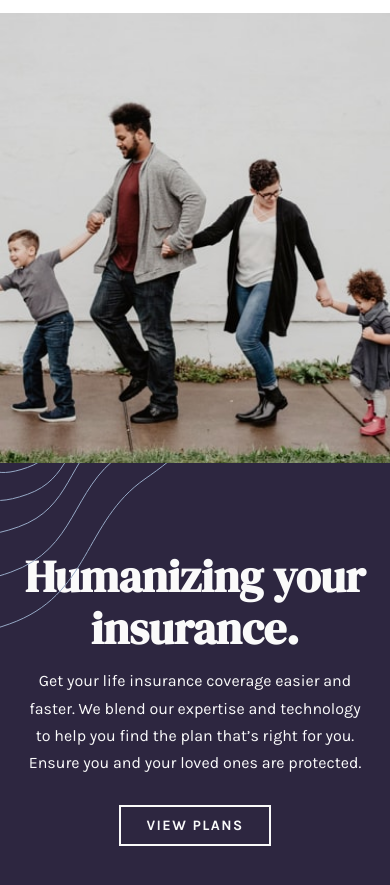
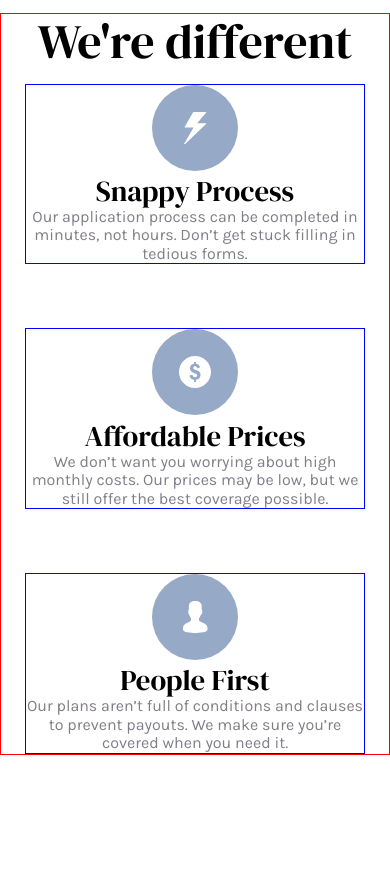
Before and after one commit to Johnjahiro/Insure-landing-page, a plain HTML site: page index.html in a window 390 px wide. Shown: the part 59-944 px from the top of the page. After the commit the page ends 844 px from the top, so only its background shows below. Drawn offline with Linux system fonts and the light colour scheme.

Commit message:
articles - 1/2 - mobile first

```diff
--- a/index.html
+++ b/index.html
@@ -42,5 +42,37 @@
         </div>
       </div>
     </section>
+
+    <section class="we-are">
+      <div class="wrapper">
+        <h1 class="hero__title hero__title--color">We're different</h1>
+        <div class="we-are__grid">
+          <div class="we-are__item">
+            <img class="we-are__image" src="./assets/images/icon-snappy-process.svg" alt="" />
+            <h2 class="we-are__title">Snappy Process</h2>
+            <p class="we-are__parrafo">
+              Our application process can be completed in minutes, not hours.
+              Don’t get stuck filling in tedious forms.
+            </p>
+          </div>
+          <div class="we-are__item">
+            <img class="we-are__image" src="./assets/images/icon-affordable-prices.svg" alt="" />
+            <h2 class="we-are__title">Affordable Prices</h2>
+            <p class="we-are__parrafo">
+              We don’t want you worrying about high monthly costs. Our prices
+              may be low, but we still offer the best coverage possible.
+            </p>
+          </div>
+          <div class="we-are__item">
+            <img class="we-are__image" src="./assets/images/icon-people-first.svg" alt="" />
+            <h2 class="we-are__title">People First</h2>
+            <p class="we-are__parrafo">
+              Our plans aren’t full of conditions and clauses to prevent
+              payouts. We make sure you’re covered when you need it.
+            </p>
+          </div>
+        </div>
+      </div>
+    </section>
   </body>
 </html>
--- a/scss/4-modules/_4-modules.scss
+++ b/scss/4-modules/_4-modules.scss
@@ -1,6 +1,6 @@
 @import 'menu';
 @import 'wrapper';
-@import 'hero';
+@import 'sections';
 @import 'buttons';
 @import 'labels';
 @import 'links';
--- a/scss/4-modules/_hero.scss
+++ b/scss/4-modules/_sections.scss
@@ -1,5 +1,6 @@
 .hero {
     text-align: center;
+    display: none;
 
     &__image {
         height: 450px;
@@ -34,6 +35,12 @@
         color: $veryLightGray;
         font-size: 2.8em;
         z-index: 40;
+
+        &--color {
+            color: #000;
+            font-size: 3em;
+            font-weight: normal;
+        }
     }
 
     &__parrafo {
@@ -42,3 +49,26 @@
         padding-bottom: 2.5em;
     }
 }
+
+.we-are {
+    text-align: center;
+    border: 1px solid red;
+
+    &__grid {
+        display: grid;
+        grid-row-gap: 4em;
+    }
+
+    &__item {
+        border: 1px solid blue;
+    }
+
+    &__title {
+        font-size: 1.8em;
+        font-weight: normal;
+    }
+
+    &__parrafo {
+        color: $darkGrayishViolet;
+    }
+}
```
Also changed, not shown: css/main.css, scss/4-modules/_wrapper.scss (line endings or trailing spaces), 1 other file.
